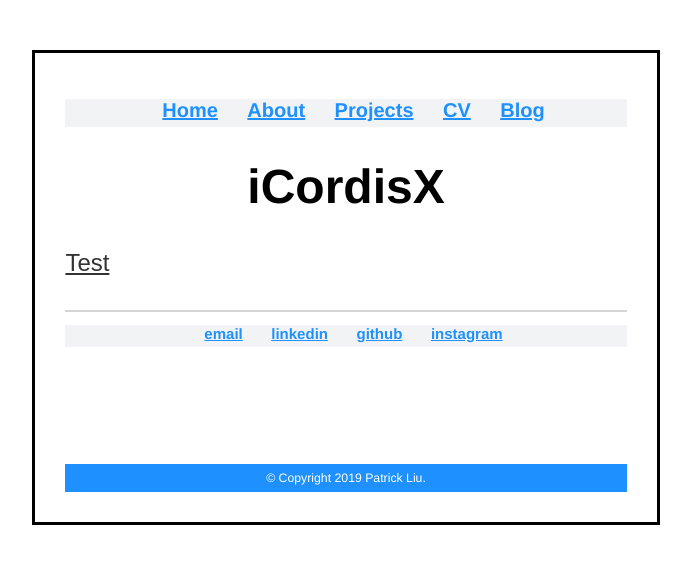
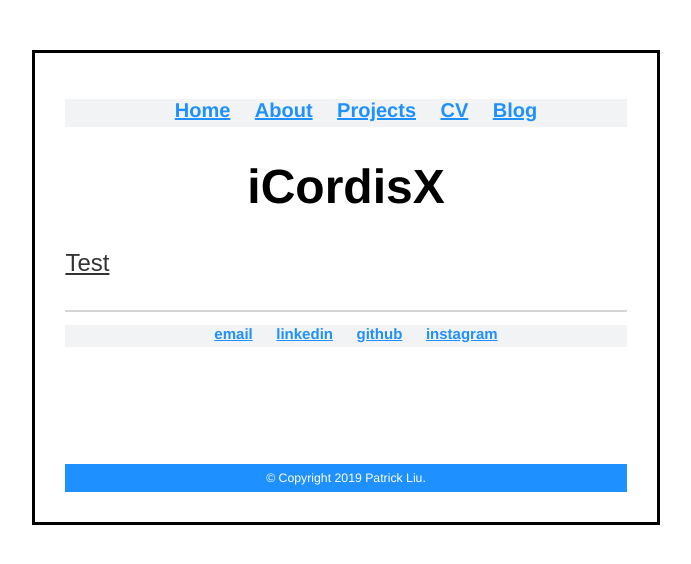
Before and after one commit to pat-liu/WebsiteV1, a Jekyll site: the page built from projects/icordisx.html, in a window 1280 px wide. Shown: the top 564 px of the page, without its empty margins (294-985 px from the left). Built offline with Jekyll 4.4.1, drawn with Linux system fonts in a browser that asks for light colours.

Commit message:
Update main.css

```diff
--- a/css/main.css
+++ b/css/main.css
@@ -11,7 +11,7 @@
 a { text-decoration: none; color: #999; }
 a:hover { text-decoration: underline; }
 
-p, ul { font-size: 1.4em; line-height: 1.4em; color: #333; }
+p, ul { font-size: 1.4em; line-height: 1.4em; color: #333; align: justified; }
 
 h1, h2, h3, h4 { font-family: 'Helvetica', 'Arial', 'Sans-Serif'; }
 h1 { font-size: 2em;  }
@@ -71,7 +71,7 @@
 }
 nav ul li, footer ul li {
     display: inline-block;
-    margin-right: 25px;
+    margin-right: 20px;
 }
 a {
     color: #1e90ff;
```
